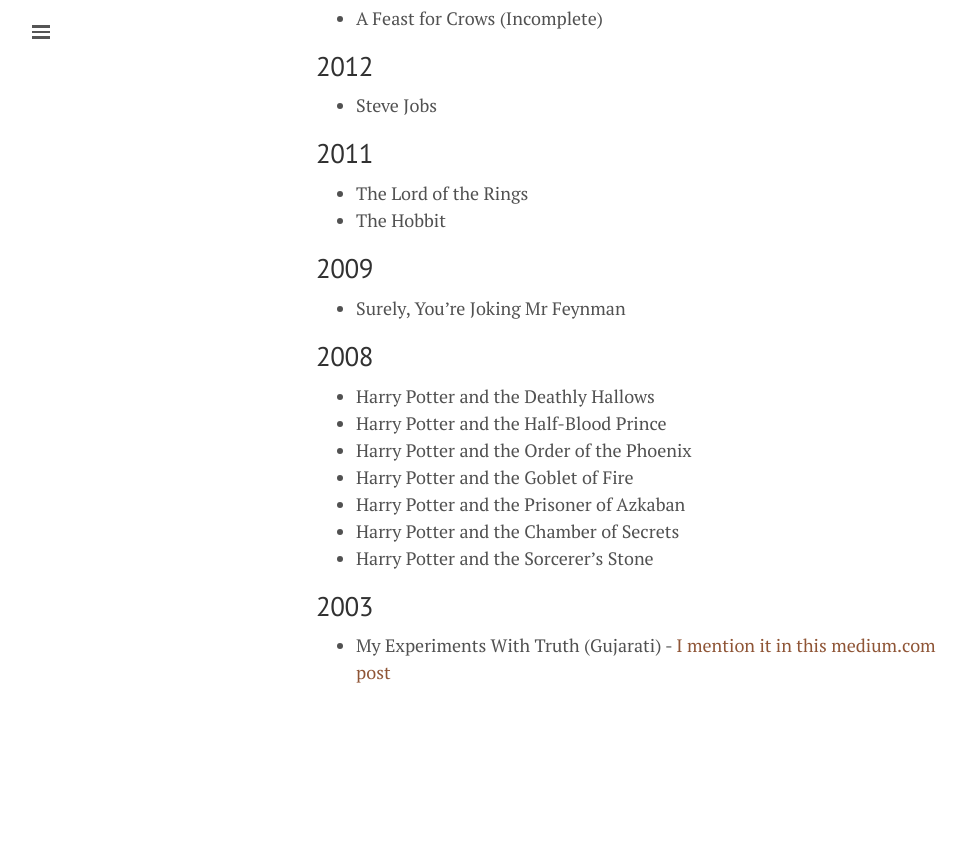
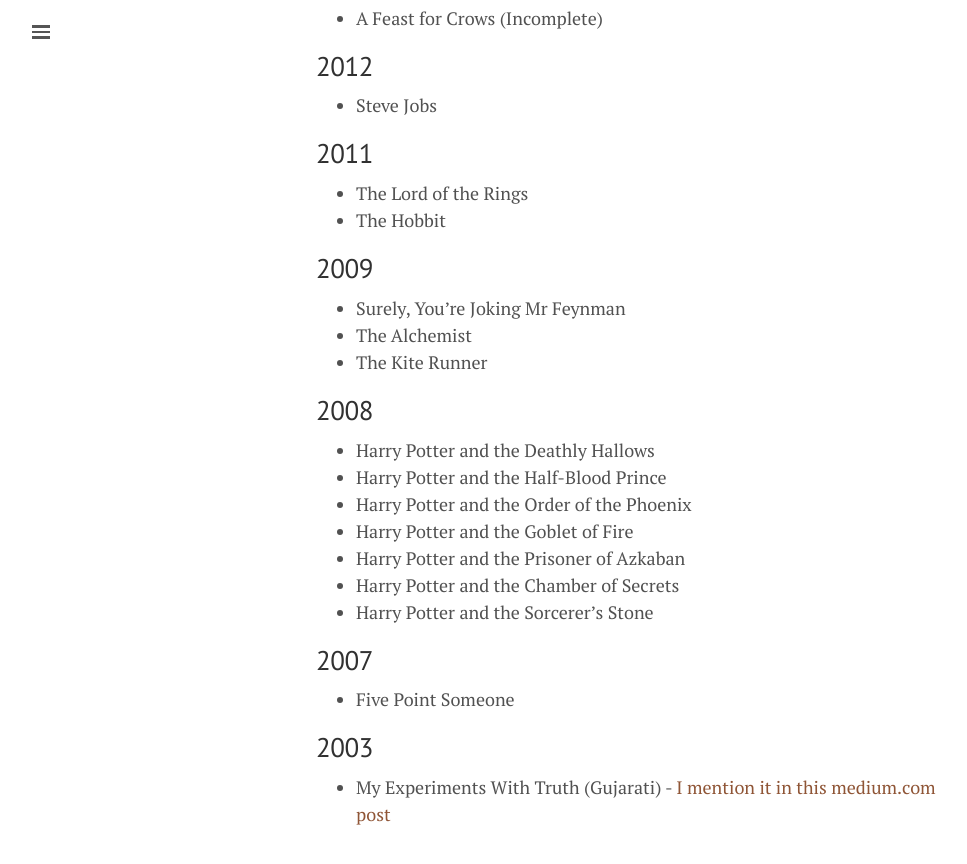
Before and after one commit to hardikp/hardikp.github.io, a Jekyll site: the page built from books.md, in a window 1280 px wide and 900 px high, scrolled down 2423 px. Shown: the top 864 px of the window, without its empty margins (0-967 px from the left). Built offline with Jekyll 4.4.1, drawn with Linux system fonts in a browser that asks for light colours; comment, search, counter and statistics services are not loaded; before the commit the page ends 3181 px from its top, so only the background shows below that.

Commit message:
Updating book list

```diff
--- a/books.md
+++ b/books.md
@@ -78,6 +78,8 @@
 
 ## 2009
 * Surely, You're Joking Mr Feynman
+* The Alchemist
+* The Kite Runner
 
 ## 2008
 * Harry Potter and the Deathly Hallows
@@ -88,5 +90,8 @@
 * Harry Potter and the Chamber of Secrets
 * Harry Potter and the Sorcerer's Stone
 
+## 2007
+* Five Point Someone
+
 ## 2003
 * My Experiments With Truth (Gujarati) - [I mention it in this medium.com post](https://medium.com/@hardikp/how-gandhi-brought-changes-in-himself-and-his-followers-1c1bed51c6aa)
```
